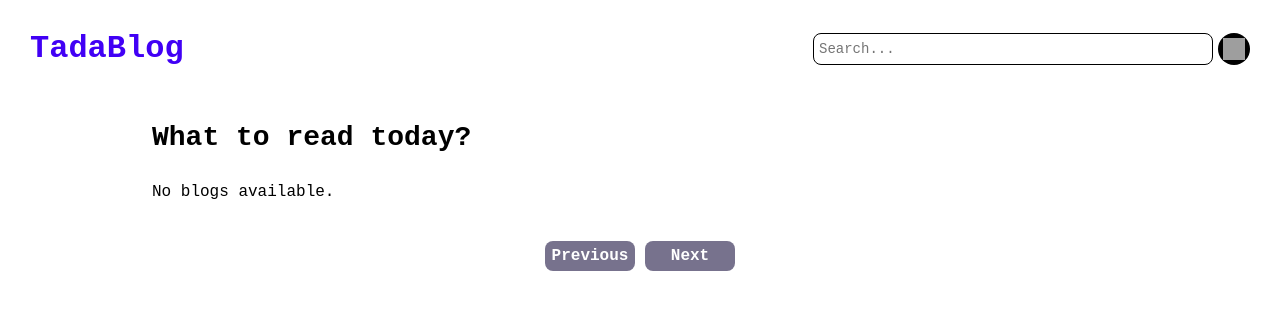
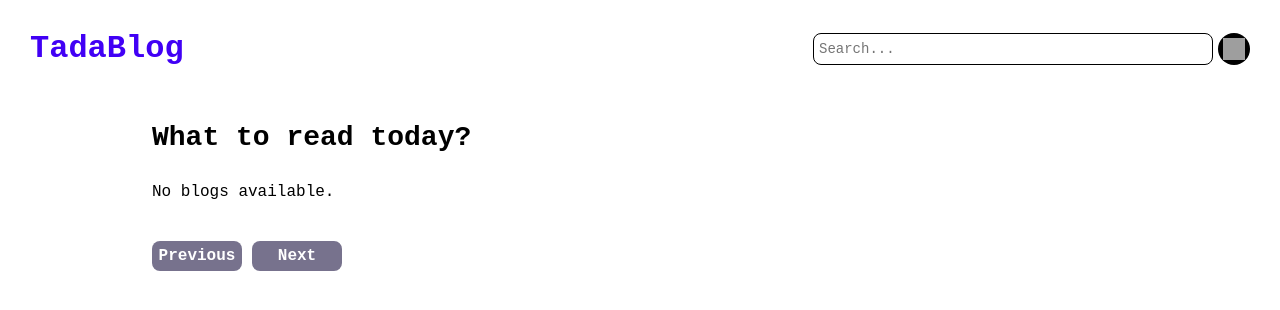
Before and after one commit to mscribe/mscribe, a Python web app: template src/website/templates/index.html in a window 1280 px wide. Shown: the top 310 px of the page. Run offline with Jinja, Linux system fonts and the light colour scheme; the template is opened without the code that fills it, so the values that code supplies are empty; grey boxes are pictures that could not be loaded.

Commit message:
Fixed index page navigation

```diff
--- a/src/website/blueprints/index.py
+++ b/src/website/blueprints/index.py
@@ -9,9 +9,9 @@ index_blueprint = Blueprint(name="index",
 
 
 @index_blueprint.route("/")
-def index() -> None:
-    request.args.get('language', "en", type=str)
-    page = request.args.get('page', 1, type=int)
+def index(page: int = 1) -> None:
+    request.args.get("language", "en", type=str)
+    page = request.args.get("page", 1, type=int)
     per_page = 20
 
     query = Blog.query.order_by(Blog.created_date.desc())
--- a/src/website/static/css/blogbox.css
+++ b/src/website/static/css/blogbox.css
@@ -1,4 +1,4 @@
-@import './sic.css';
+@import './static.css';
 
 .blogbox-post {
     display: flex;
@@ -56,6 +56,8 @@
     color: var(--black-color);
     font-family: var(--font);
     font-size: var(--font-size-base);
+    text-wrap: wrap;
+    width: 300px;
     font-weight: bold;
 }
 
--- a/src/website/static/css/index.css
+++ b/src/website/static/css/index.css
@@ -31,13 +31,15 @@
 
 .navigation {
     display: flex;
-    justify-content: center;
     gap: 10px;
     margin-top: 10px;
 }
 
 
 .navigation-button {
+    display: flex;
+    justify-content: center;
+    align-items: center;
     width: 90px;
     height: 30px;
     color: var(--white-color);
@@ -51,6 +53,8 @@
     cursor: pointer;
 }
 
-.navigation-button:disabled {
+.disabled {
     background-color: var(--accent-color-shade3);
+    cursor: not-allowed;
+    pointer-events: none;
 }
--- a/src/website/templates/index.html
+++ b/src/website/templates/index.html
@@ -3,9 +3,9 @@
 <head>
     <meta charset="UTF-8">
     <meta name="viewport" content="width=device-width, initial-scale=1.0">
-    <link rel="stylesheet" href="{{ url_for ('static', filename='css/index.css') }}">
-    <link rel="stylesheet" href="{{ url_for ('static', filename='css/navbar.css') }}">
-    <link rel="stylesheet" href="{{ url_for ('static', filename='css/blogbox.css') }}">
+    <link rel="stylesheet" href="{{ url_for('static', filename='css/index.css') }}">
+    <link rel="stylesheet" href="{{ url_for('static', filename='css/navbar.css') }}">
+    <link rel="stylesheet" href="{{ url_for('static', filename='css/blogbox.css') }}">
 </head>
 
 <body>
@@ -22,7 +22,7 @@
         </div>
 
         <div class="blogs">
-            {% if blogs.items %}
+            {% if blogs %}
             {% for blog in blogs %}
             {{ blogbox.blogbox(blog) }}
             {% endfor %}
@@ -33,19 +33,17 @@
 
         <div class="navigation">
             {% if pagination.has_prev %}
-            <button class="navigation-button">Previous</button>
+            <a href="{{ url_for('index.index', page=pagination.prev_num) }}" class="navigation-button">Previous</a>
             {% else %}
-            <button class="navigation-button" disabled>Previous</button>
+            <span class="navigation-button disabled">Previous</span>
             {% endif %}
-
             {% if pagination.has_next %}
-            <button class="navigation-button">Next</button>
+            <a href="{{ url_for('index.index', page=pagination.next_num) }}" class="navigation-button">Next</a>
             {% else %}
-            <button class="navigation-button" disabled>Next</button>
+            <span class="navigation-button disabled">Next</span>
             {% endif %}
         </div>
     </div>
-    <script src="{{ url_for ('static', filename='js/index.js') }}"></script>
 </body>
 
 </html>
```
Also changed, not shown: src/website/model/__init__.py (+7 -7 lines).
